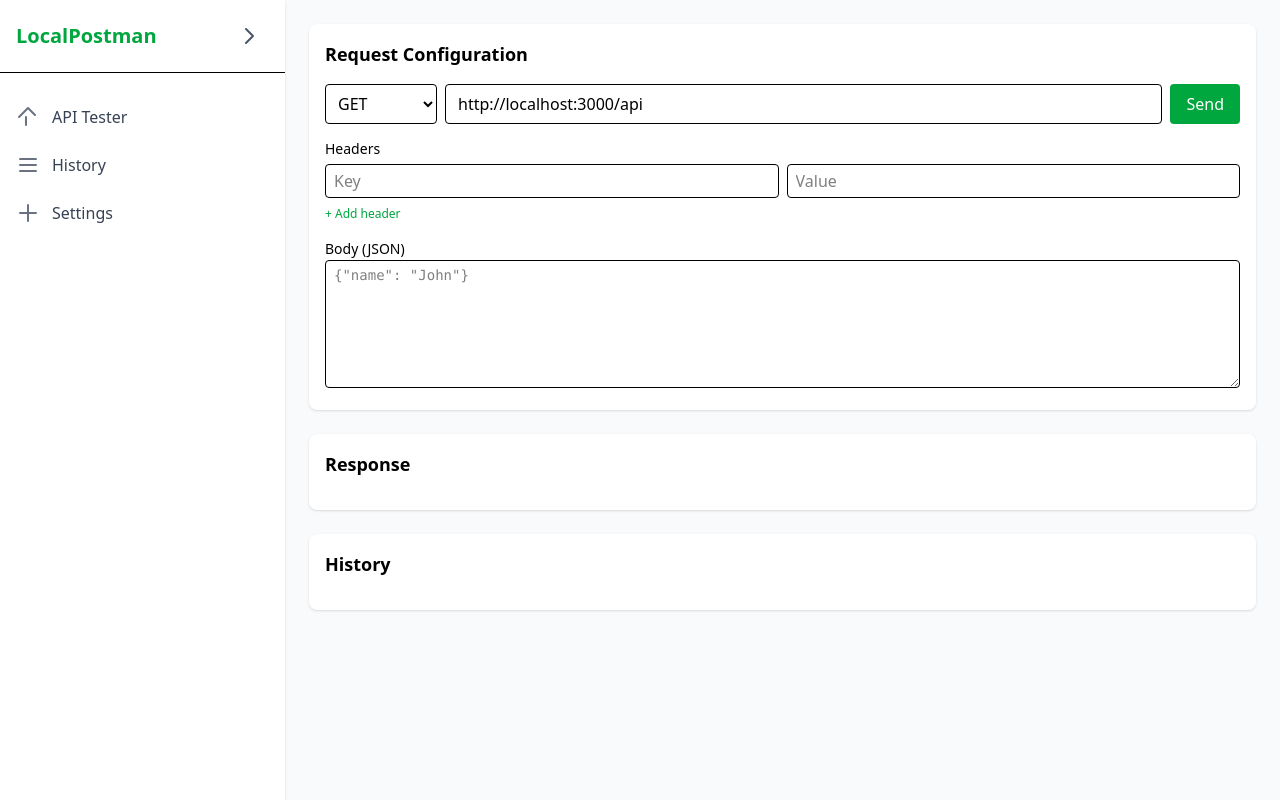
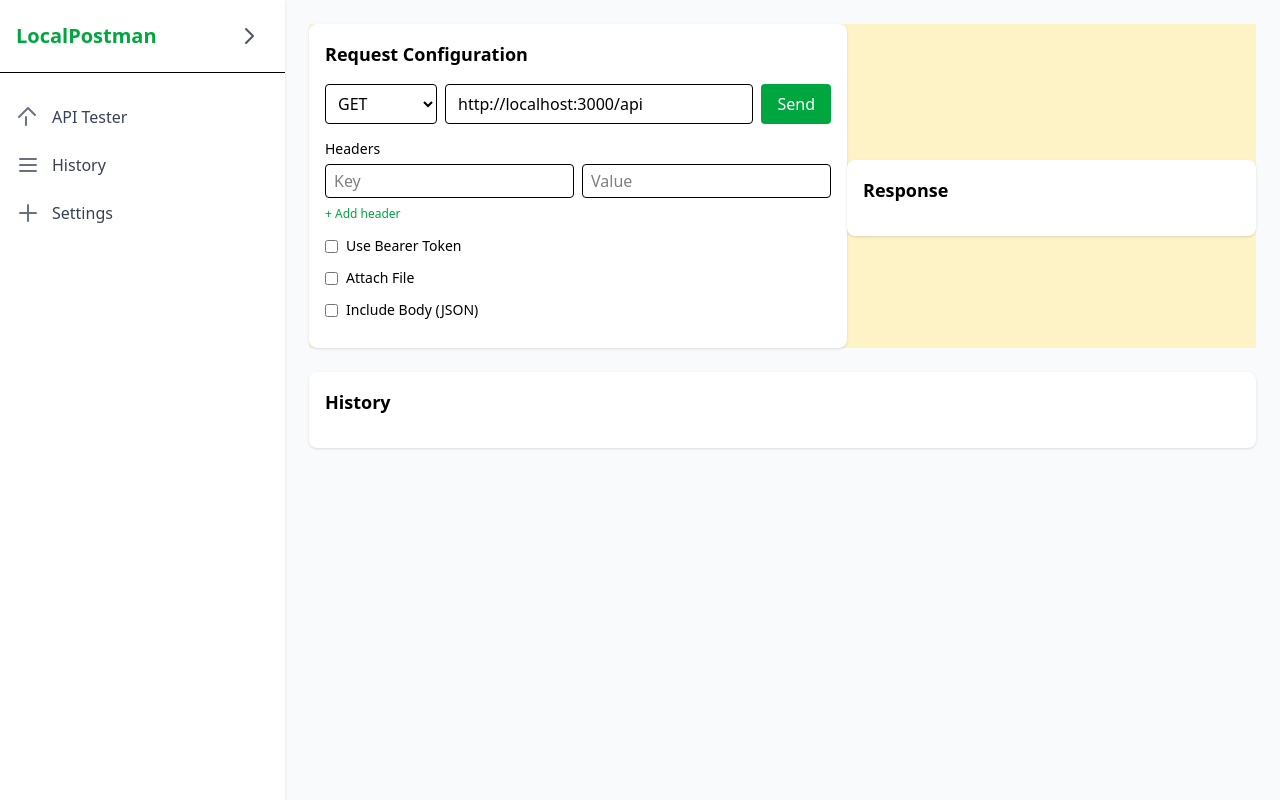
Before and after one commit to BazilSuhail/Local-Postman, a Vue app: page / in a window 1280 px wide. Built offline with nearby package versions, Linux system fonts and the light colour scheme.

Commit message:
Add `file-upload` and `bearer-token` authentication support to the app

```diff
--- a/src/App.vue
+++ b/src/App.vue
@@ -8,8 +8,10 @@
           'flex-1 p-6 transition-all duration-300',
         ]"
       >
+      <div class="flex items-center  bg-amber-100">
         <RequestForm />
         <ResponseView />
+      </div>
         <HistoryView />
       </main>
     </div>
--- a/src/components/RequestForm.vue
+++ b/src/components/RequestForm.vue
@@ -1,6 +1,8 @@
 <template>
   <div class="bg-white p-4 rounded-lg shadow">
     <h2 class="font-semibold text-lg mb-4">Request Configuration</h2>
+
+    <!-- Method + URL -->
     <div class="flex space-x-2 mb-3">
       <select v-model="method" class="border px-2 py-1 rounded w-28">
         <option>GET</option>
@@ -13,6 +15,7 @@
       <button @click="sendRequest" class="px-4 py-2 bg-green-600 text-white rounded hover:bg-green-700">Send</button>
     </div>
 
+    <!-- Headers -->
     <div class="mb-3">
       <label class="font-medium text-sm">Headers</label>
       <div v-for="(h,i) in headers" :key="i" class="flex space-x-2 mt-1">
@@ -22,14 +25,55 @@
       <button @click="headers.push({key:'', value:''})" class="text-xs mt-2 text-green-600">+ Add header</button>
     </div>
 
-    <div>
-      <label class="font-medium text-sm">Body (JSON)</label>
-      <textarea v-model="body" class="w-full h-32 border rounded px-2 py-1 font-mono text-sm" placeholder='{"name": "John"}'></textarea>
+    <!-- Auth -->
+    <div class="mb-3">
+      <label class="flex items-center space-x-2">
+        <input type="checkbox" v-model="enableAuth" />
+        <span class="font-medium text-sm">Use Bearer Token</span>
+      </label>
+      <input
+        v-if="enableAuth"
+        v-model="token"
+        placeholder="Enter token"
+        class="w-full mt-2 border px-2 py-1 rounded"
+      />
+    </div>
+
+    <!-- File -->
+    <div class="mb-3">
+      <label class="flex items-center space-x-2">
+        <input type="checkbox" v-model="enableFile" />
+        <span class="font-medium text-sm">Attach File</span>
+      </label>
+      <input
+        v-if="enableFile"
+        type="file"
+        class="mt-2"
+        @change="onFileChange"
+      />
+    </div>
+
+    <!-- Body -->
+    <div class="mb-3">
+      <label class="flex items-center space-x-2">
+        <input type="checkbox" v-model="includeBody" />
+        <span class="font-medium text-sm">Include Body (JSON)</span>
+      </label>
+      <textarea
+        v-if="includeBody"
+        v-model="body"
+        class="w-full h-32 border rounded px-2 py-1 font-mono text-sm mt-2"
+        placeholder='{"name": "John"}'
+      ></textarea>
     </div>
   </div>
 </template>
 
 <script setup>
 import { inject } from "vue";
-const { method, url, headers, body, sendRequest } = inject("api");
+const { method, url, headers, body, includeBody, enableAuth, token, enableFile, file, sendRequest } = inject("api");
+
+function onFileChange(e) {
+  file.value = e.target.files[0] || null;
+}
 </script>
--- a/src/components/ResponseView.vue
+++ b/src/components/ResponseView.vue
@@ -1,5 +1,5 @@
 <template>
-  <div class="bg-white p-4 rounded-lg shadow mt-6">
+  <div class="bg-white flex-1 h-full p-4 rounded-lg shadow mt-6">
     <h2 class="font-semibold text-lg mb-4">Response</h2>
     <div v-if="status==='loading'" class="text-yellow-600">Sending request...</div>
     <div v-else-if="response">
--- a/src/composables/useApiTester.js
+++ b/src/composables/useApiTester.js
@@ -3,10 +3,25 @@ import { ref } from "vue";
 export function useApiTester() {
   const method = ref("GET");
   const url = ref("http://localhost:3000/api");
+
+  // Headers as key-value
   const headers = ref([{ key: "", value: "" }]);
+
+  // Body (JSON or form fields)
   const body = ref("");
+  const includeBody = ref(false);
+
+  // Auth
+  const enableAuth = ref(false);
+  const token = ref("");
+
+  // File upload
+  const enableFile = ref(false);
+  const file = ref(null);
+
   const response = ref(null);
   const status = ref(null);
+
   const history = ref(JSON.parse(localStorage.getItem("history") || "[]"));
 
   const sendRequest = async () => {
@@ -16,13 +31,38 @@ export function useApiTester() {
 
       const opts = { method: method.value, headers: {} };
 
+      // Headers from table
       headers.value.forEach(h => {
         if (h.key.trim()) opts.headers[h.key] = h.value;
       });
 
-      if (["POST", "PUT", "PATCH"].includes(method.value) && body.value) {
-        opts.body = body.value;
-        opts.headers["Content-Type"] = "application/json";
+      // Auth header
+      if (enableAuth.value && token.value.trim()) {
+        opts.headers["Authorization"] = token.value.startsWith("Bearer ")
+          ? token.value
+          : `Bearer ${token.value}`;
+      }
+
+      // Body & File
+      if (["POST", "PUT", "PATCH"].includes(method.value)) {
+        if (enableFile.value && file.value) {
+          const formData = new FormData();
+          formData.append("file", file.value);
+
+          if (includeBody.value && body.value) {
+            try {
+              const json = JSON.parse(body.value);
+              Object.keys(json).forEach(k => formData.append(k, json[k]));
+            } catch (err) {
+              response.value = { error: `Invalid JSON: ${err.message}` };
+              return;
+            }
+          }
+          opts.body = formData;
+        } else if (includeBody.value && body.value) {
+          opts.body = body.value;
+          opts.headers["Content-Type"] = "application/json";
+        }
       }
 
       const res = await fetch(url.value, opts);
@@ -41,10 +81,12 @@ export function useApiTester() {
         body: parsed,
       };
 
-      // Save to history
+      // Save history with auth/file info
       history.value.unshift({
         method: method.value,
         url: url.value,
+        hasAuth: enableAuth.value,
+        hasFile: enableFile.value,
         date: new Date().toISOString(),
       });
       localStorage.setItem("history", JSON.stringify(history.value.slice(0, 20)));
@@ -55,5 +97,19 @@ export function useApiTester() {
     }
   };
 
-  return { method, url, headers, body, response, status, history, sendRequest };
+  return {
+    method,
+    url,
+    headers,
+    body,
+    includeBody,
+    enableAuth,
+    token,
+    enableFile,
+    file,
+    response,
+    status,
+    history,
+    sendRequest,
+  };
 }
```
